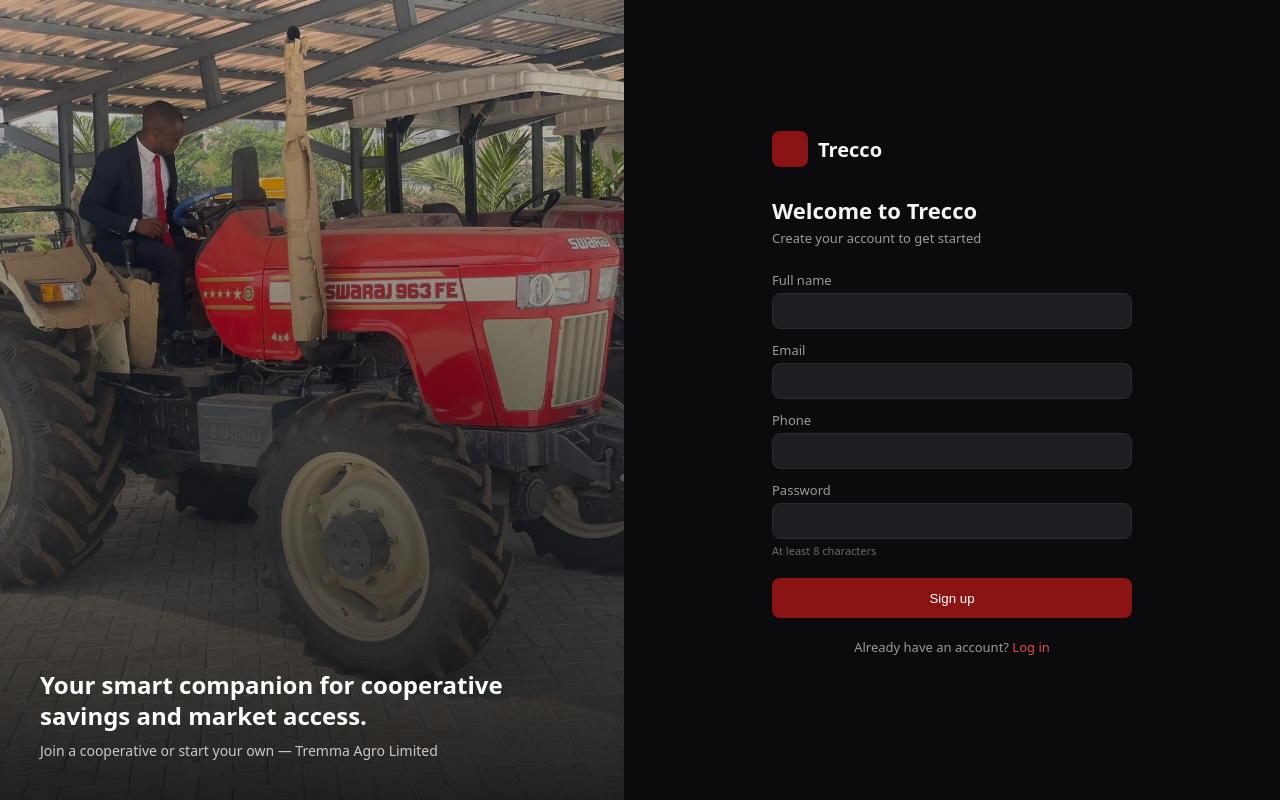
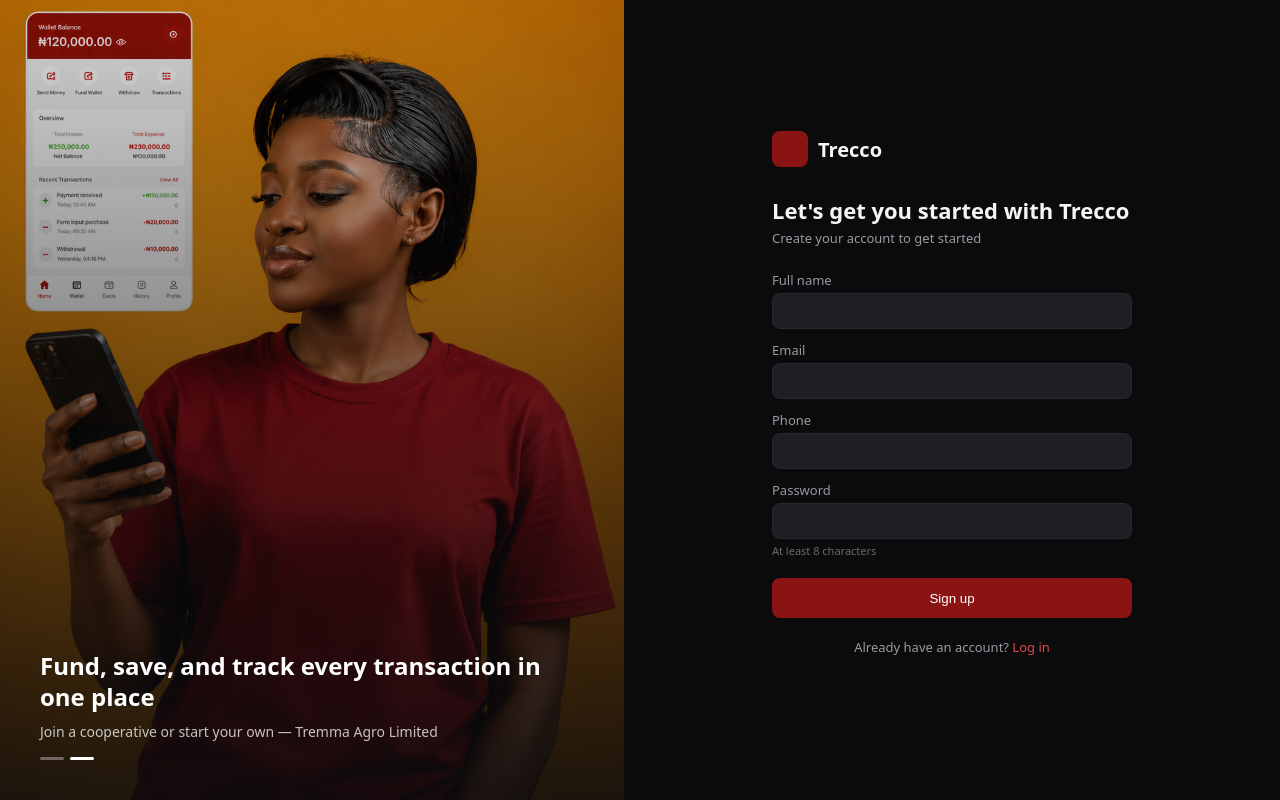
Before and after one commit to Abuhson24/Trecco, a Next.js app in the folder apps/web/: page /signup in a window 1280 px wide. Built offline with nearby package versions, Linux system fonts and the light colour scheme; no server answers.

Commit message:
signup: rotating two-image carousel with per-slide captions, updated headline

```diff
--- a/apps/web/app/signup/page.tsx
+++ b/apps/web/app/signup/page.tsx
@@ -1,9 +1,14 @@
 'use client';
-import { useState } from 'react';
+import { useState, useEffect } from 'react';
 import { useRouter } from 'next/navigation';
 import { saveSession } from '../../lib/auth';
 
 const API_BASE = process.env.NEXT_PUBLIC_API_BASE_URL ?? 'http://localhost:4000';
+
+const HERO_SLIDES = [
+  { image: '/images/signup-hero-1.jpg', caption: 'Monitor Your Money like a Boss with Trecco' },
+  { image: '/images/signup-hero-2.jpg', caption: 'Fund, save, and track every transaction in one place' },
+];
 
 export default function SignupPage() {
   const router = useRouter();
@@ -13,6 +18,14 @@
   const [password, setPassword] = useState('');
   const [error, setError] = useState<string | null>(null);
   const [loading, setLoading] = useState(false);
+  const [slideIndex, setSlideIndex] = useState(0);
+
+  useEffect(() => {
+    const interval = setInterval(() => {
+      setSlideIndex((prev) => (prev + 1) % HERO_SLIDES.length);
+    }, 5000);
+    return () => clearInterval(interval);
+  }, []);
 
   async function submit(e: React.FormEvent) {
     e.preventDefault();
@@ -40,25 +53,43 @@
 
   return (
     <main style={{ display: 'flex', minHeight: '100vh' }}>
-      <div
-        className="auth-photo-panel"
-        style={{
-          flex: 1,
-          position: 'relative',
-          backgroundImage:
-            'linear-gradient(180deg, rgba(11,11,13,0.15) 0%, rgba(11,11,13,0.9) 100%), url(/images/login-hero.jpg)',
-          backgroundSize: 'cover',
-          backgroundPosition: 'center',
-          backgroundColor: '#1f1f23',
-        }}
-      >
+      <div className="auth-photo-panel" style={{ flex: 1, position: 'relative', overflow: 'hidden', backgroundColor: '#1f1f23' }}>
+        {HERO_SLIDES.map((slide, i) => (
+          <div
+            key={slide.image}
+            style={{
+              position: 'absolute',
+              inset: 0,
+              backgroundImage: `linear-gradient(180deg, rgba(11,11,13,0.15) 0%, rgba(11,11,13,0.9) 100%), url(${slide.image})`,
+              backgroundSize: 'cover',
+              backgroundPosition: 'center',
+              opacity: i === slideIndex ? 1 : 0,
+              transition: 'opacity 1s ease-in-out',
+            }}
+          />
+        ))}
+
         <div style={{ position: 'absolute', bottom: 40, left: 40, right: 40 }}>
           <p style={{ color: '#fff', fontSize: 24, fontWeight: 600, margin: 0, lineHeight: 1.3 }}>
-            Your smart companion for cooperative savings and market access.
+            {HERO_SLIDES[slideIndex].caption}
           </p>
           <p style={{ color: 'rgba(255,255,255,0.75)', fontSize: 14, margin: '10px 0 0' }}>
             Join a cooperative or start your own &mdash; Tremma Agro Limited
           </p>
+          <div style={{ display: 'flex', gap: 6, marginTop: 16 }}>
+            {HERO_SLIDES.map((_, i) => (
+              <div
+                key={i}
+                style={{
+                  width: 24,
+                  height: 3,
+                  borderRadius: 2,
+                  background: i === slideIndex ? '#fff' : 'rgba(255,255,255,0.35)',
+                  transition: 'background 0.3s',
+                }}
+              />
+            ))}
+          </div>
         </div>
       </div>
 
@@ -69,7 +100,7 @@
             <span style={{ fontSize: 20, fontWeight: 600 }}>Trecco</span>
           </div>
 
-          <h1 style={{ fontSize: 22, fontWeight: 600, margin: '0 0 4px' }}>Welcome to Trecco</h1>
+          <h1 style={{ fontSize: 22, fontWeight: 600, margin: '0 0 4px' }}>Let's get you started with Trecco</h1>
           <p style={{ fontSize: 13, color: '#9a9a9f', margin: '0 0 24px' }}>
             Create your account to get started
           </p>
```
Also changed, not shown: apps/web/public/images/signup-hero-2.jpg (added), 1 other file (tests, documents, lock files or other folders).
